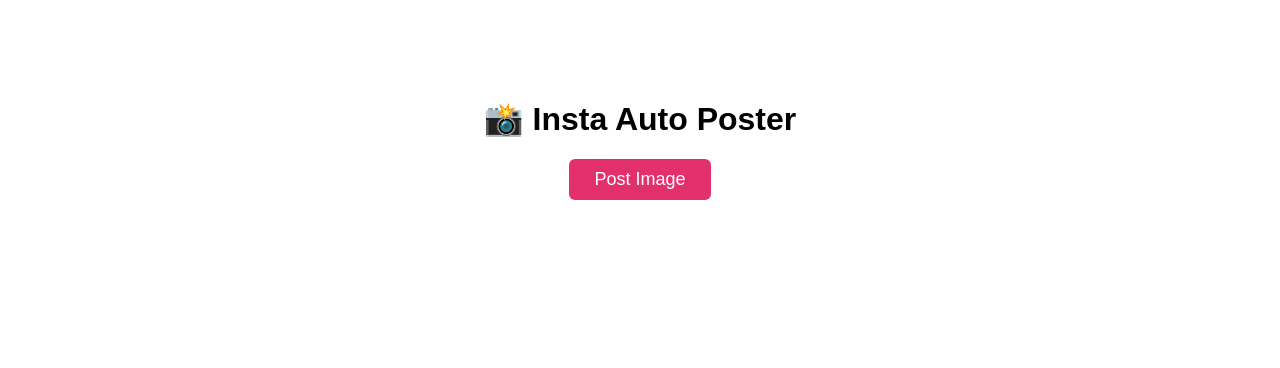
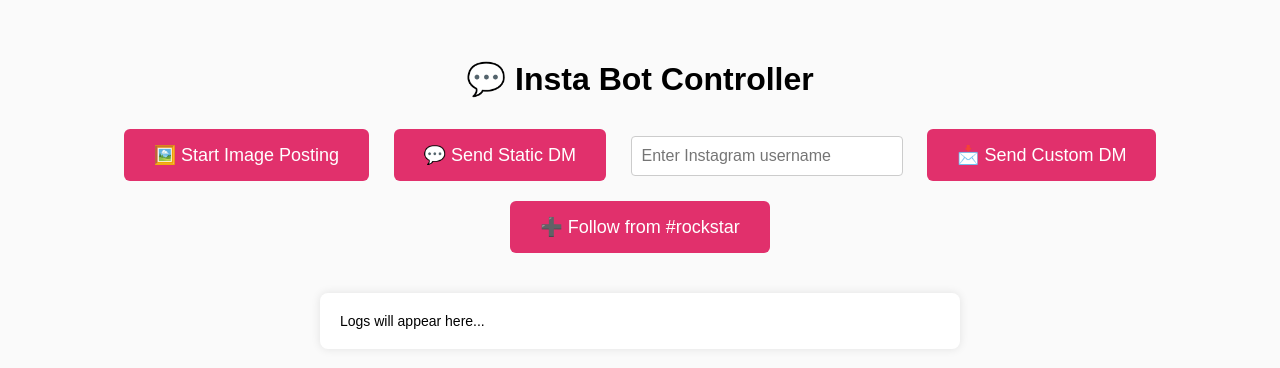
Before and after one commit to Badhranachu/insta-automatic-poster, a Flask app: page / in a window 1280 px wide. Shown: the top 368 px of the page. Run offline with Flask 3, Linux system fonts and the light colour scheme.

Commit message:
first commit

```diff
--- a/python-api/main.py
+++ b/python-api/main.py
@@ -1,51 +1,236 @@
-from flask import Flask, jsonify, render_template
+from flask import Flask, jsonify, render_template, request
 from instagrapi import Client
-import os
+import threading, random, time, os
+from pymongo import MongoClient
+from datetime import datetime, timedelta
 
 app = Flask(__name__)
-image_folder = r'C:\Users\User\Pictures\insta'  # Make sure this path is correct
+cl = Client()
+logs = []
 
-# Caption with hashtags
-caption = (
-    "#home #homedecor #interiordesign #homevibes #simpleliving #lifestyle #minimalist "
-    "#calmhome #homelife #dailyinspo #plantsmakepeoplehappy #indoorplants #greenthumb "
-    "#plantlover #plantdecor #urbanjungle #bohohome #natureathome #eco_home #sustainableliving "
-    "#aesthetic #inspirationdaily #slowliving #softaesthetic #naturalvibes #neutraltones "
-)
+# MongoDB setup
+mongo_client = MongoClient("mongodb://localhost:27017/")
+db = mongo_client["insta_bot"]
+accounts_col = db["accounts"]
+posts_col = db["posts"]
+dms_col = db["dm_logs"]
+followers_col = db["followers"]
 
-# Login to Instagram
-cl = Client()
-cl.login("_test.123_7778_", "test12345678")  # Replace with secure method in production
+# Folder for images to post
+IMAGE_FOLDER = r"C:\Users\User\Pictures\insta"
 
+# Welcome messages for DM
+WELCOME_MESSAGES = [
+    "Hey there! 👋",
+    "Hello and welcome!",
+    "Hi! Hope you're doing great!",
+    "Greetings!",
+    "Welcome aboard!",
+    "Howdy!",
+    "Nice to meet you!",
+    "Yo! What's up?",
+    "Hey! Great to connect!",
+    "Warm wishes to you!"
+]
+
+# DM timing constraints
+DM_INTERVAL_MIN = 10 * 60  # 10 minutes
+DM_INTERVAL_MAX = 20 * 60  # 20 minutes
+DAILY_DM_LIMIT = 30
+SAME_USER_INTERVAL = 4 * 60 * 60  # 4 hours
+
+# Log helper
+def log_event(msg):
+    print(msg)
+    logs.append(msg)
+
+# Check DM limits
+def can_send_dm(to_user):
+    now = datetime.now()
+    today_start = datetime(now.year, now.month, now.day)
+
+    # Daily DM count
+    count_today = dms_col.count_documents({
+        "from_user": cl.username,
+        "sent_at": {"$gte": today_start}
+    })
+    if count_today >= DAILY_DM_LIMIT:
+        return False, "🚫 Daily DM limit reached. Please try again later."
+
+    # Recent DM to same user
+    recent_dm = dms_col.find_one({
+        "from_user": cl.username,
+        "to_user": to_user
+    }, sort=[("sent_at", -1)])
+
+    if recent_dm:
+        last_sent = recent_dm["sent_at"]
+        if (now - last_sent).total_seconds() < SAME_USER_INTERVAL:
+            return False, f"⏳ You already messaged @{to_user} recently. Try again later."
+
+    return True, None
+
+# Instagram login with challenge handling
+def login_instagram(username, password):
+    try:
+        cl.load_settings("settings.json")
+        cl.login(username, password)
+        log_event("✅ Logged in using saved session.")
+    except:
+        try:
+            cl.login(username, password)
+            cl.dump_settings("settings.json")
+            log_event("✅ Fresh login successful.")
+        except Exception as e:
+            log_event("⚠️ Challenge required. Trying to resolve...")
+            cl.challenge_resolve(cl.last_json)
+            code = input("Enter the 6-digit code sent by Instagram: ")
+            try:
+                cl.challenge_code(code)
+                cl.dump_settings("settings.json")
+                log_event("✅ Challenge passed! Login complete.")
+            except Exception as e:
+                log_event(f"❌ Login failed: {str(e)}")
+
+# Image posting function
+def post_images_from_folder():
+    try:
+        files = [f for f in os.listdir(IMAGE_FOLDER) if f.lower().endswith(('.jpg', '.jpeg', '.png'))]
+        if not files:
+            log_event("⚠️ No images found in folder.")
+            return
+
+        img_path = os.path.join(IMAGE_FOLDER, files[0])
+        time.sleep(random.uniform(5, 10))
+        cl.photo_upload(
+            path=img_path,
+            caption="#bekolatechnical #internship #projecthelp #finalyearproject #webdevelopment #mernstack #nodejs #reactjs #expressjs #mongodb #flutter #androiddevelopment #liveproject #itstudents #bca #mca #btech #csstudents #collegeproject #codinglife #developers #programmerslife #softwareengineering #dubaiit #malayalamdeveloper #keraladeveloper #projectsupport #hiredeveloper #ittraining #techstartup #campusdrive"
+        )
+        log_event(f"📸 Posted image: {files[0]}")
+
+        posts_col.insert_one({
+            "username": cl.username,
+            "image_name": files[0],
+            "posted_at": datetime.now(),
+            "status": "Success"
+        })
+
+        os.remove(img_path)
+        log_event(f"🗑️ Deleted image: {files[0]}")
+    except Exception as e:
+        log_event(f"❌ Error while posting image: {str(e)}")
+
+# DM sending function (static target)
+def send_dms_only():
+    try:
+        username = "i.badhran"
+        can_send, msg = can_send_dm(username)
+        if not can_send:
+            log_event(msg)
+            return
+
+        user_id = cl.user_id_from_username(username)
+        time.sleep(random.uniform(3, 6))
+        message = random.choice(WELCOME_MESSAGES)
+        cl.direct_send(text=message, user_ids=[user_id])
+        log_event(f"📨 Sent DM to @{username}: '{message}'")
+
+        dms_col.insert_one({
+            "from_user": cl.username,
+            "to_user": username,
+            "message": message,
+            "sent_at": datetime.now(),
+            "status": "Sent"
+        })
+    except Exception as e:
+        log_event(f"❌ Error with @{username}: {str(e)}")
+
+# DM sending function (custom target)
+@app.route('/send-dm', methods=['POST'])
+def send_custom_dm():
+    try:
+        data = request.get_json()
+        username = data.get("username", "").strip()
+        if not username:
+            return jsonify({"message": "⚠️ Username not provided."}), 400
+
+        can_send, msg = can_send_dm(username)
+        if not can_send:
+            return jsonify({"message": msg}), 429
+
+        user_id = cl.user_id_from_username(username)
+        message = random.choice(WELCOME_MESSAGES)
+        cl.direct_send(text=message, user_ids=[user_id])
+        log_event(f"📨 Sent DM to @{username}: '{message}'")
+
+        dms_col.insert_one({
+            "from_user": cl.username,
+            "to_user": username,
+            "message": message,
+            "sent_at": datetime.now(),
+            "status": "Sent"
+        })
+
+        return jsonify({"message": f"✅ DM sent to @{username}!"})
+    except Exception as e:
+        log_event(f"❌ Error sending DM to @{username}: {str(e)}")
+        return jsonify({"message": f"❌ Error sending DM: {str(e)}"}), 500
+
+# Random user follower function
+def follow_random_user():
+    try:
+        hashtags = ["life", "coding", "travel", "music", "art", "fitness", "developer", "fun", "startup", "design"]
+        tag = random.choice(hashtags)
+        users = cl.hashtag_medias_recent(tag, amount=30)
+        random.shuffle(users)
+
+        for media in users:
+            user = media.user
+            if not cl.user_following(user.pk):
+                delay = random.uniform(900, 1200)
+                log_event(f"⏳ Waiting {int(delay)} seconds (~{int(delay/60)} min) before next follow...")
+                time.sleep(delay)
+                cl.user_follow(user.pk)
+                log_event(f"➕ Followed random user: @{user.username} from #{tag}")
+
+                followers_col.insert_one({
+                    "bot_user": cl.username,
+                    "target_user": user.username,
+                    "source_tag": tag,
+                    "followed_at": datetime.now(),
+                    "status": "Followed"
+                })
+                return
+
+        log_event("⚠️ No suitable user found to follow.")
+    except Exception as e:
+        log_event(f"❌ Error while following random user: {str(e)}")
+
+# Routes
 @app.route('/')
 def index():
     return render_template("index.html")
 
-@app.route('/post-image', methods=['POST'])
-def post_image():
-    files = os.listdir(image_folder)
-    images_or_videos = [f for f in files if f.lower().endswith(('.jpg', '.jpeg', '.png', '.mp4'))]
+@app.route('/start-image-posting', methods=['POST'])
+def start_image_posting():
+    threading.Thread(target=post_images_from_folder).start()
+    return jsonify({"message": "✅ Image posting started!"})
 
-    if not images_or_videos:
-        return jsonify({"message": "❌ No more images or videos to post."})
+@app.route('/start', methods=['POST'])
+def start_dm():
+    threading.Thread(target=send_dms_only).start()
+    return jsonify({"message": "✅ DM automation started!"})
 
-    file_to_post = os.path.join(image_folder, images_or_videos[0])
+@app.route('/follow-user', methods=['POST'])
+def follow_user():
+    threading.Thread(target=follow_random_user).start()
+    return jsonify({"message": "✅ Follow random user task started!"})
 
-    try:
-        print(f"Posting: {file_to_post}")
-        print(f"Caption: {caption}")
-
-        if file_to_post.lower().endswith('.mp4'):
-            cl.video_upload(file_to_post, caption=caption)
-        else:
-            cl.photo_upload(file_to_post, caption=caption)
-
-        os.remove(file_to_post)
-        return jsonify({"message": f"✅ Posted: {images_or_videos[0]}"})
-
-    except Exception as e:
-        print("Error:", e)
-        return jsonify({"message": f"❌ Error: {str(e)}"})
+@app.route('/logs')
+def get_logs():
+    return jsonify(logs)
 
 if __name__ == '__main__':
+    log_event("🚀 Flask server starting...")
+    login_instagram("devang8836", "m6cA7kG!CX$xkG,")
     app.run(debug=True)
--- a/python-api/templates/index.html
+++ b/python-api/templates/index.html
@@ -1,96 +1,189 @@
 <!DOCTYPE html>
 <html>
 <head>
-  <title>Instagram Poster</title>
+  <title>Instagram Auto Bot</title>
   <style>
     body {
       font-family: Arial, sans-serif;
       text-align: center;
-      margin-top: 100px;
+      margin-top: 60px;
+      background-color: #fafafa;
     }
+
     button {
-      padding: 10px 25px;
+      padding: 15px 30px;
       font-size: 18px;
       background-color: #e1306c;
       color: white;
       border: none;
       border-radius: 6px;
       cursor: pointer;
-    }
-    button:disabled {
-      background-color: #ccc;
-      cursor: not-allowed;
+      margin: 10px;
     }
 
-    /* Horizontal loading bar */
-    #loader {
-      display: none;
-      width: 100px;
-      height: 10px;
-      background: #eee;
-      border-radius: 5px;
-      margin: 20px auto;
-      overflow: hidden;
-      position: relative;
+    button:hover {
+      background-color: #c1255e;
     }
 
-    #loader::before {
-      content: "";
-      position: absolute;
-      width: 30%;
-      height: 100%;
-      background: #e1306c;
-      animation: loading 1s infinite;
+    input[type="text"] {
+      padding: 10px;
+      font-size: 16px;
+      width: 250px;
+      border: 1px solid #ccc;
+      border-radius: 4px;
+      margin: 10px;
     }
 
-    @keyframes loading {
-      0% {
-        left: -30%;
-      }
-      50% {
-        left: 50%;
-      }
-      100% {
-        left: 100%;
-      }
+    #status {
+      margin-top: 20px;
+      font-size: 16px;
     }
 
-    #response {
-      margin-top: 20px;
-      font-size: 16px;
+    #logBox {
+      margin-top: 30px;
+      max-width: 600px;
+      margin-inline: auto;
+      text-align: left;
+      font-size: 14px;
+      background: #fff;
+      padding: 20px;
+      border-radius: 8px;
+      box-shadow: 0 0 10px rgba(0,0,0,0.1);
+    }
+
+    .loader {
+      margin: 20px auto;
+      border: 6px solid #f3f3f3;
+      border-top: 6px solid #e1306c;
+      border-radius: 50%;
+      width: 40px;
+      height: 40px;
+      animation: spin 1s linear infinite;
+      display: none;
+    }
+
+    @keyframes spin {
+      0% { transform: rotate(0deg); }
+      100% { transform: rotate(360deg); }
     }
   </style>
 </head>
 <body>
-  <h1>📸 Insta Auto Poster</h1>
-  <button id="postBtn" onclick="postImage()">Post Image</button>
-  <div id="loader"></div>
-  <p id="response"></p>
+  <h1>💬 Insta Bot Controller</h1>
+
+  <button onclick="startImagePosting()">🖼️ Start Image Posting</button>
+  <button onclick="startDMAutomation()">💬 Send Static DM</button>
+  <input type="text" id="dmUsername" placeholder="Enter Instagram username" />
+  <button onclick="sendCustomDM()">📩 Send Custom DM</button>
+  <button onclick="followUser()">➕ Follow from #rockstar</button>
+
+  <div class="loader" id="loader"></div>
+
+  <p id="status"></p>
+
+  <div id="logBox">Logs will appear here...</div>
 
   <script>
-    function postImage() {
-      const btn = document.getElementById("postBtn");
-      const loader = document.getElementById("loader");
-      const response = document.getElementById("response");
+    const loader = document.getElementById("loader");
+    const status = document.getElementById("status");
 
-      btn.disabled = true;
-      loader.style.display = "block";
-      response.innerText = "";
+    function showLoader(msg) {
+      loader.style.display = "inline-block";
+      status.innerText = msg;
+    }
 
-      fetch('/post-image', { method: 'POST' })
+    function hideLoader() {
+      loader.style.display = "none";
+    }
+
+    function startImagePosting() {
+      showLoader("Starting image posting...");
+      fetch('/start-image-posting', { method: 'POST' })
         .then(res => res.json())
         .then(data => {
-          response.innerText = data.message;
+          hideLoader();
+          status.innerText = data.message;
         })
         .catch(err => {
-          response.innerText = "Error posting image.";
+          hideLoader();
+          status.innerText = "❌ Error while posting image.";
           console.error(err);
-        })
-        .finally(() => {
-          btn.disabled = false;
-          loader.style.display = "none";
         });
     }
+
+    function startDMAutomation() {
+      showLoader("Sending static DM...");
+      fetch('/start', { method: 'POST' })
+        .then(res => res.json())
+        .then(data => {
+          hideLoader();
+          status.innerText = data.message;
+        })
+        .catch(err => {
+          hideLoader();
+          status.innerText = "❌ Error while sending DM.";
+          console.error(err);
+        });
+    }
+
+    function sendCustomDM() {
+      const username = document.getElementById("dmUsername").value;
+      if (!username) {
+        status.innerText = "⚠️ Please enter a username.";
+        return;
+      }
+
+      showLoader(`Sending DM to @${username}...`);
+      fetch('/send-dm', {
+        method: 'POST',
+        headers: { 'Content-Type': 'application/json' },
+        body: JSON.stringify({ username })
+      })
+        .then(res => res.json())
+        .then(data => {
+          hideLoader();
+          status.innerText = data.message;
+        })
+        .catch(err => {
+          hideLoader();
+          status.innerText = "❌ Error while sending DM.";
+          console.error(err);
+        });
+    }
+
+    function followUser() {
+      showLoader("Following user from #rockstar...");
+      fetch('/follow-user', { method: 'POST' })
+        .then(res => res.json())
+        .then(data => {
+          hideLoader();
+          status.innerText = data.message;
+        })
+        .catch(err => {
+          hideLoader();
+          status.innerText = "❌ Error while following user.";
+          console.error(err);
+        });
+    }
+
+    function pollLogs() {
+      fetch('/logs')
+        .then(res => res.json())
+        .then(data => {
+          const logBox = document.getElementById("logBox");
+          const filtered = data.filter(log =>
+            log.includes("Sent DM") ||
+            log.includes("Posted image") ||
+            log.includes("Deleted image") ||
+            log.includes("Followed user") ||
+            log.includes("Error") ||
+            log.includes("Sleeping")
+          );
+          logBox.innerHTML = filtered.map(log => `<div>• ${log}</div>`).join('');
+        });
+    }
+
+    setInterval(pollLogs, 5000);
   </script>
 </body>
 </html>
```
Also changed, not shown: python-api/settings.json (added, +37 -0 lines).
